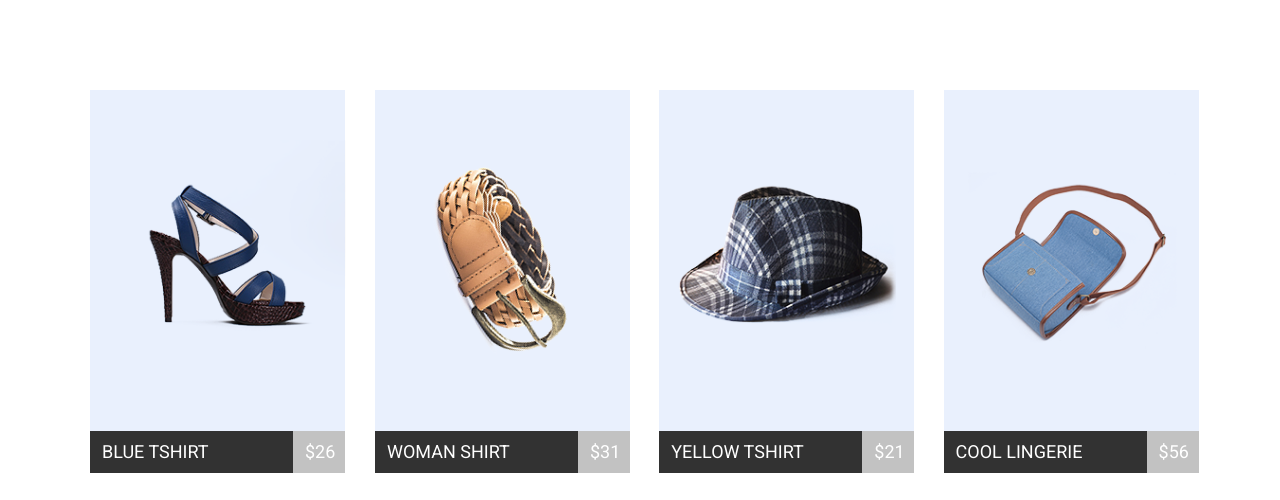
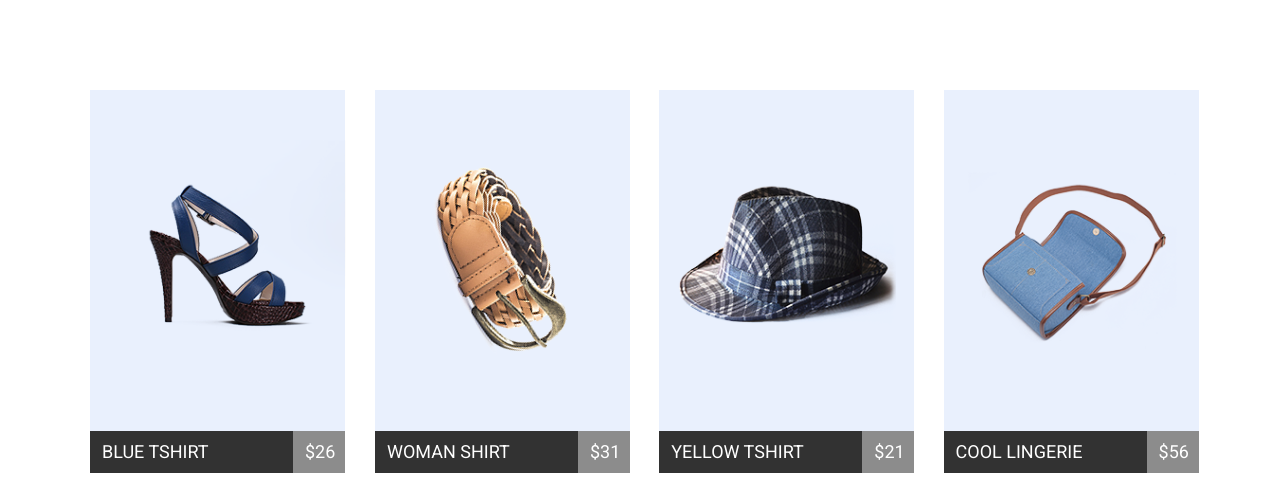
Before and after one commit to ZdorovykSergiy/goit-fe-course, a plain HTML site: page html-css/module_4/homework/index.html in a window 1280 px wide. Shown: the part 235-735 px from the top of the page. Drawn offline with nearby package versions, Linux system fonts and the light colour scheme.

Commit message:
homework 4.1.5

```diff
--- a/html-css/module_4/homework/css/style.css
+++ b/html-css/module_4/homework/css/style.css
@@ -140,7 +140,7 @@ header a:hover {
 
 .price p {
   font-family: "Roboto", sans-serif;
-  background-color: rgba(255, 255, 255, 0.7);
+  background-color: rgba(255, 255, 255, 0.44);
   float: right;
   width: 28px;
   padding: 12px;
```
